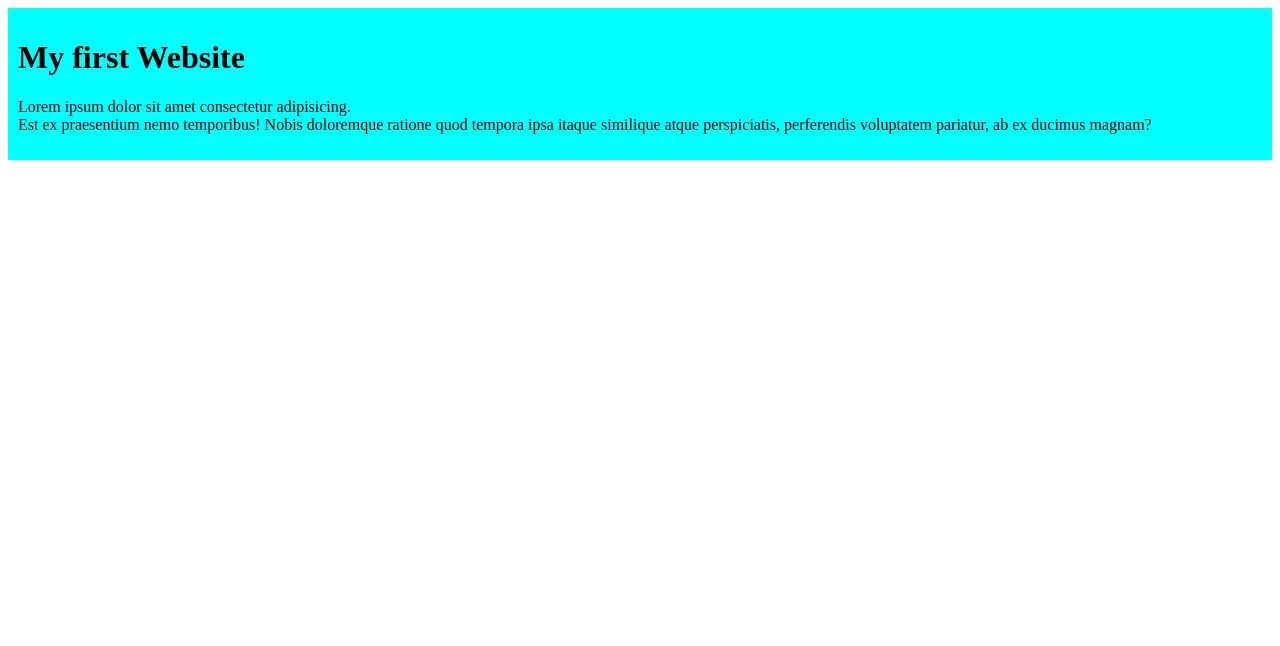
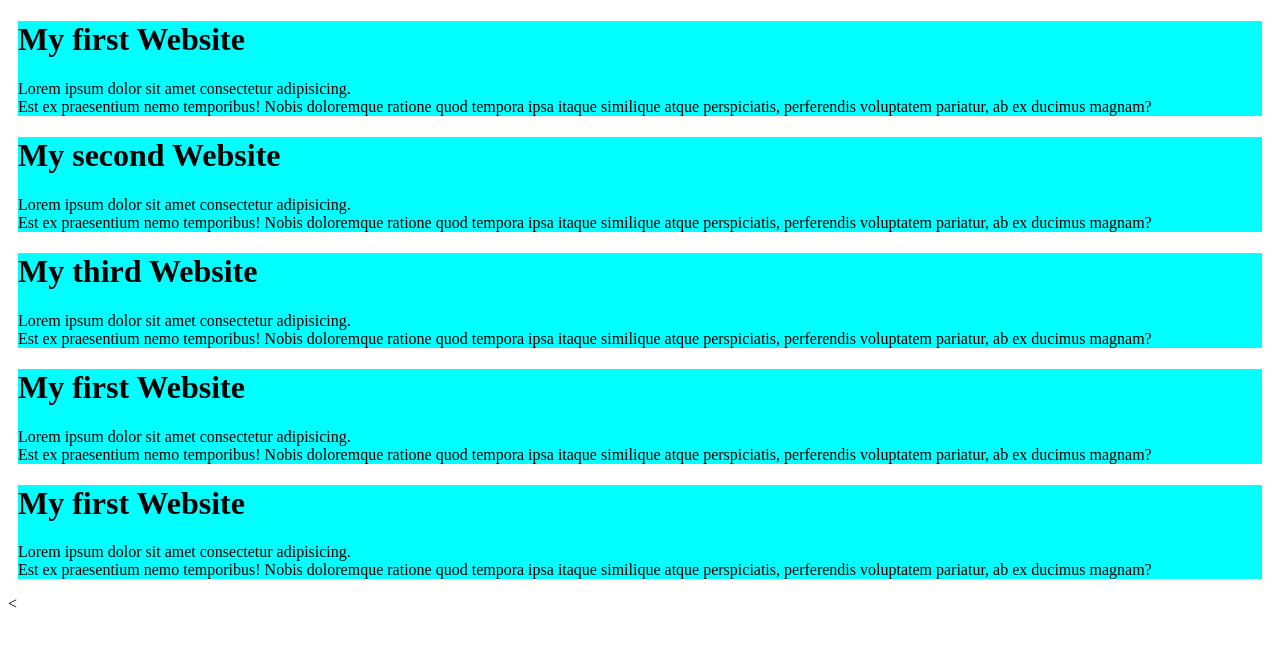
Before and after one commit to riyadul002/my-simple-website, a plain HTML site: page index.html in a window 1280 px wide. Drawn offline with Linux system fonts and the light colour scheme.

Commit message:
add the second and the third blog

```diff
--- a/index.html
+++ b/index.html
@@ -14,5 +14,34 @@ Lorem ipsum dolor sit amet consectetur adipisicing. <br>
  Est ex praesentium nemo temporibus! Nobis doloremque ratione quod tempora ipsa itaque similique atque perspiciatis, perferendis voluptatem pariatur, ab ex ducimus magnam?
         </p>
     </div>
+    <div>
+        <h1>My second Website</h1>
+        <p>
+Lorem ipsum dolor sit amet consectetur adipisicing. <br>
+ Est ex praesentium nemo temporibus! Nobis doloremque ratione quod tempora ipsa itaque similique atque perspiciatis, perferendis voluptatem pariatur, ab ex ducimus magnam?
+        </p>
+    </div>
+    <div>
+        <h1>My third Website</h1>
+        <p>
+Lorem ipsum dolor sit amet consectetur adipisicing. <br>
+ Est ex praesentium nemo temporibus! Nobis doloremque ratione quod tempora ipsa itaque similique atque perspiciatis, perferendis voluptatem pariatur, ab ex ducimus magnam?
+        </p>
+    </div>
+    <div>
+        <h1>My first Website</h1>
+        <p>
+Lorem ipsum dolor sit amet consectetur adipisicing. <br>
+ Est ex praesentium nemo temporibus! Nobis doloremque ratione quod tempora ipsa itaque similique atque perspiciatis, perferendis voluptatem pariatur, ab ex ducimus magnam?
+        </p>
+    </div>
+    <div>
+        <h1>My first Website</h1>
+        <p>
+Lorem ipsum dolor sit amet consectetur adipisicing. <br>
+ Est ex praesentium nemo temporibus! Nobis doloremque ratione quod tempora ipsa itaque similique atque perspiciatis, perferendis voluptatem pariatur, ab ex ducimus magnam?
+        </p>
+    </div>
+    <
 </body>
 </html>
--- a/style/blog.css
+++ b/style/blog.css
@@ -1,4 +1,5 @@
 div{
     background-color: aqua;
-    padding: 10px;
+    padding: 1gi0px;
+    margin: 10px;
 }
```
